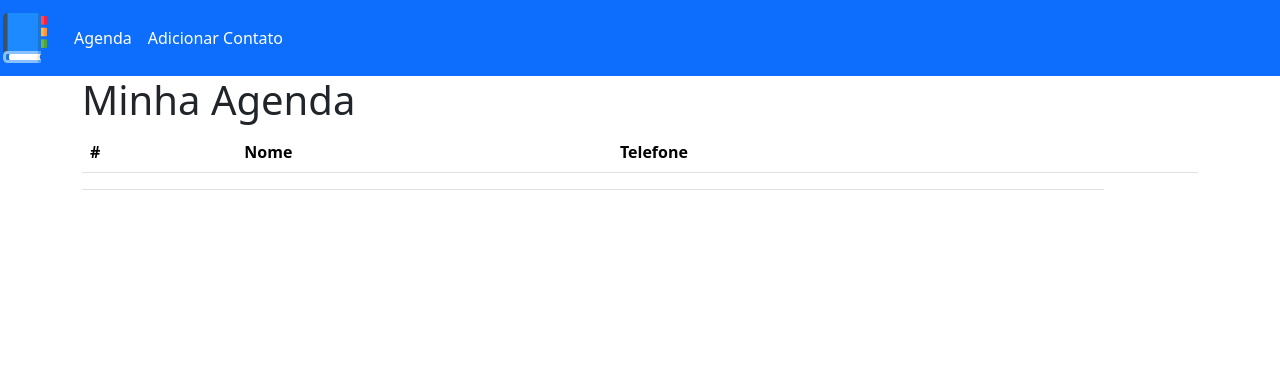
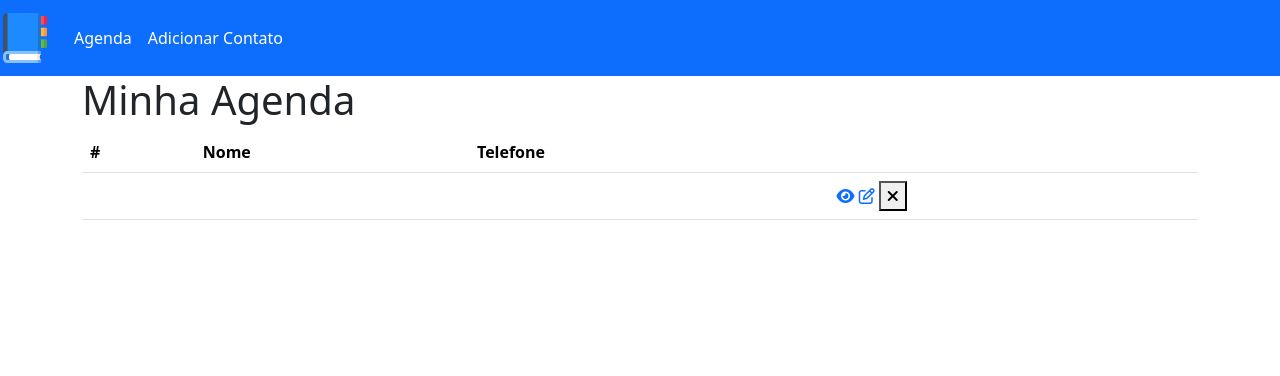
Before and after one commit to MarcoUpe/curso_php, a PHP site: page /index.php in a window 1280 px wide. Shown: the top 376 px of the page. Run offline with PHP 8.4, Linux system fonts and the light colour scheme; tables that the repository leaves empty hold one stand-in row (values such as "Sample post"); lists and menus that the app fills with data are empty.

Commit message:
sec_17_0807

```diff
--- a/17_agenda/index.php
+++ b/17_agenda/index.php
@@ -18,11 +18,16 @@
                     </tr>
                 </thead>
                 <tbody>
-                    <?php foreach($contacts as $contacts): ?>
+                    <?php foreach($contacts as $contact): ?>
                         <tr>
-                            <td scope="row"> <?php $contacts["id"] ?></td>
-                            <td scope="row"> <?php $contacts["name"] ?></td>
-                            <td scope="row"> <?php $contacts["phone"] ?></td>
+                            <td scope="row"><?php $contact["id"] ?></td>
+                            <td scope="row"><?php $contact["name"] ?></td>
+                            <td scope="row"><?php $contact["phone"] ?></td>
+                            <td class="actions">
+                                <a href="#"><i class="fas fa-eye chech-icon"></i></a>
+                                <a href="#"><i class="far fa-edit edit-icon"></i></a>
+                                <button type="submit"><i class="fas fa-times delet-icon"></i></button>
+                            </td>
                         </tr>
                     <?php endforeach; ?>
                 </tbody>
```
